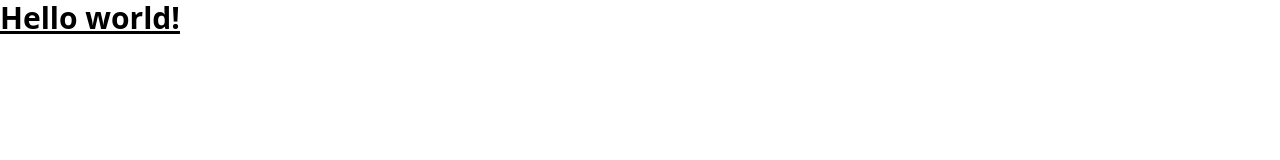
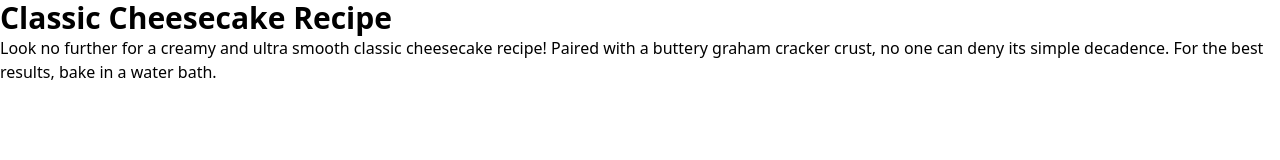
Before and after one commit to Juana-89/recipe-page-master, a website: page src/index.html in a window 1280 px wide. Drawn offline with Linux system fonts and the light colour scheme.

Commit message:
instalando fonts

```diff
--- a/src/index.html
+++ b/src/index.html
@@ -3,15 +3,18 @@
 <head>
   <meta charset="utf-8" />
   <meta name="viewport" content="width=device-width, initial-scale=1.0">
-  <link rel="icon" href="devchallenges.png" />
+  <link rel="icon" href="./assets/devchallenges.png" />
   <link rel="shortcut icon" type="image/x-icon" href="https://devchallenges.io/" />
   <link rel="stylesheet" href="../dist/output.css">
-  <title>Devchallenges</title>
+  <title>Recipe Page Master</title>
 </head>
 <body>
-  <h1 class="text-3xl font-bold underline">
-    Hello world!
+  <h1 class="text-3xl font-bold">
+    Classic Cheesecake Recipe
   </h1>
+  <article>
+    Look no further for a creamy and ultra smooth classic cheesecake recipe! Paired with a buttery graham cracker crust, no one can deny its simple decadence. For the best results, bake in a water bath.
+  </article>
 </body>
 
 </html>
```
Also changed, not shown: src/fonts/Montserrat.ttf (added), src/fonts/PlayfairDisplay.ttf (added).
